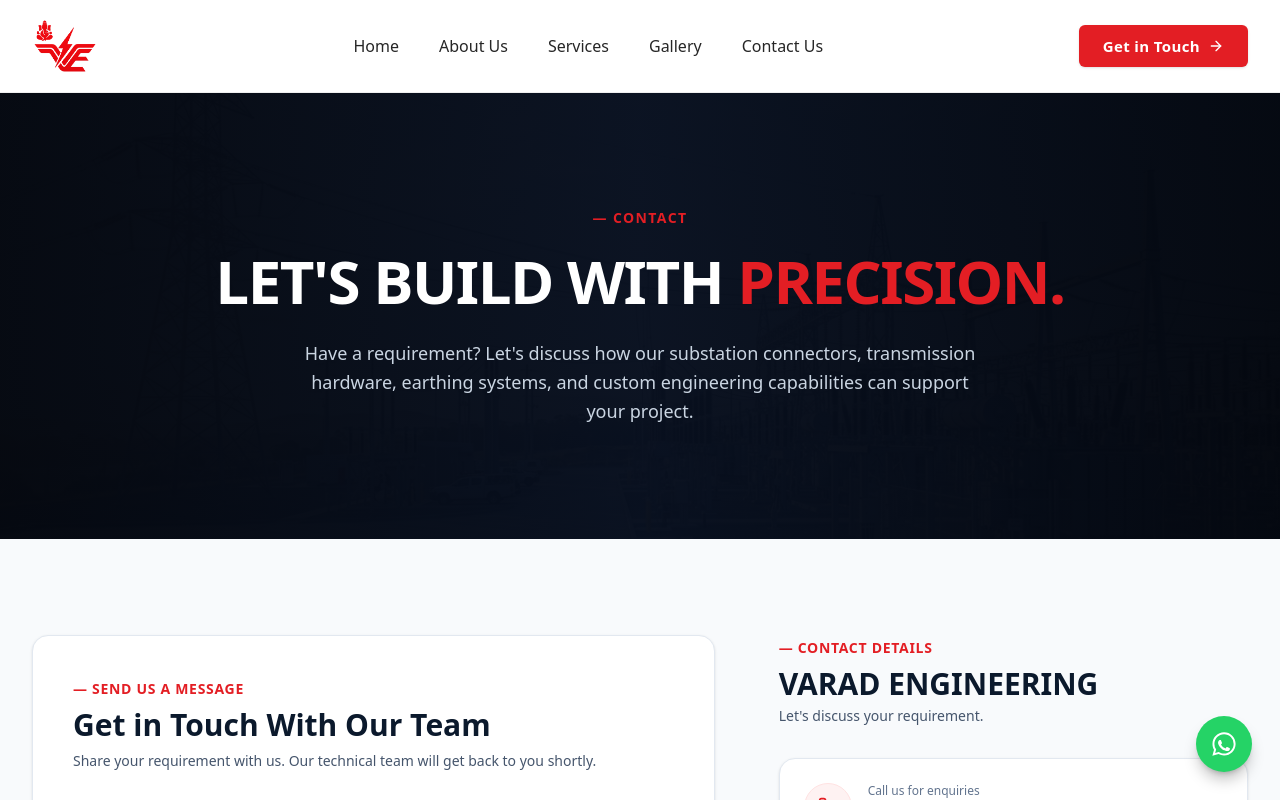
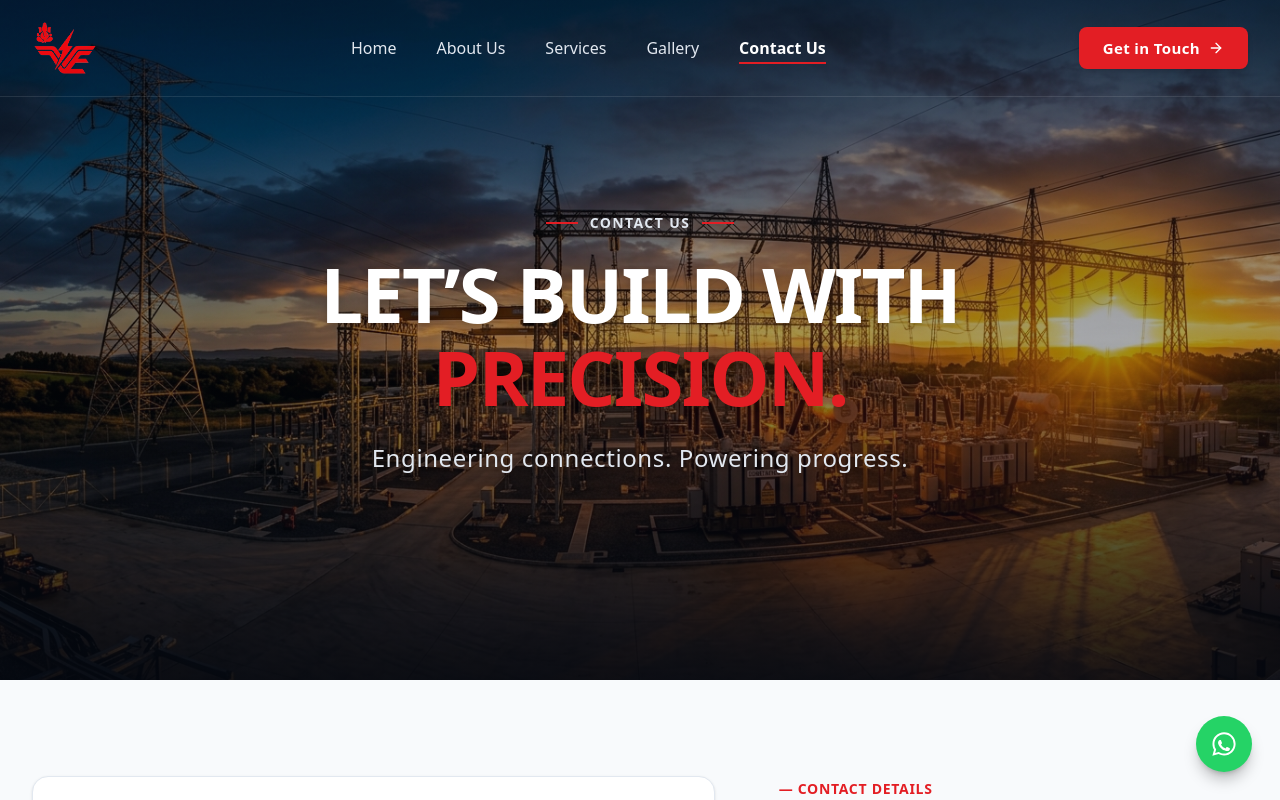
Before and after one commit to shrutighadge21/Varad-engineering, a Next.js app: page /contact in a window 1280 px wide. Shown: the top 800 px of the page. Built offline with nearby package versions, Linux system fonts and the light colour scheme.

Commit message:
feat: redesign Contact Us hero section with cinematic sunset substation background

```diff
--- a/src/app/contact/page.tsx
+++ b/src/app/contact/page.tsx
@@ -118,48 +118,55 @@ export default function ContactPage() {
 
   return (
     <div className="min-h-screen bg-white flex flex-col font-sans selection:bg-[#E31E24] selection:text-white">
-      {/* 1. Header Navigation */}
-      <Header />
+      {/* =========================================================================
+          SECTION 1: CINEMATIC HERO SECTION (Matching Reference Image)
+          Full-width industrial sunset substation background with transparent navbar
+         ========================================================================= */}
+      <section className="relative min-h-[75vh] sm:min-h-[80vh] lg:min-h-[85vh] bg-[#040810] text-white flex flex-col justify-between overflow-hidden">
+        {/* Full-Width Panoramic Background Image */}
+        <div className="absolute inset-0 pointer-events-none select-none z-0">
+          <Image
+            src="/images/contact-hero-bg.jpg"
+            alt="Electrical Substation and Power Transmission Infrastructure at Sunset"
+            fill
+            sizes="100vw"
+            className="object-cover object-center sm:object-[center_35%]"
+            priority
+          />
+          {/* Subtle Dark Navy / Twilight Vignette Overlay ensuring clear readability */}
+          <div className="absolute inset-0 bg-gradient-to-t from-[#040810]/90 via-[#040810]/35 to-[#040810]/60" />
+          <div className="absolute inset-0 bg-radial-gradient from-transparent via-[#040810]/20 to-[#040810]/65" />
+        </div>
+
+        {/* 1. Transparent Integrated Navbar */}
+        <Header variant="transparent" activePage="Contact Us" />
+
+        {/* 2. Centered Hero Typography Layer */}
+        <div className="relative z-10 max-w-5xl mx-auto px-4 sm:px-6 lg:px-8 text-center my-auto pt-24 pb-16 sm:pt-28 sm:pb-20">
+          {/* Small Eyebrow Text: CONTACT US */}
+          <div className="inline-flex items-center gap-3 text-xs sm:text-sm font-bold uppercase tracking-widest text-slate-200 mb-4 sm:mb-5">
+            <span className="w-6 sm:w-8 h-0.5 bg-[#E31E24]" />
+            <span>CONTACT US</span>
+            <span className="w-6 sm:w-8 h-0.5 bg-[#E31E24]" />
+          </div>
+
+          {/* Main Heading: LET'S BUILD WITH PRECISION. */}
+          <h1 className="text-4xl sm:text-6xl md:text-7xl lg:text-[76px] font-black tracking-tight uppercase leading-[1.08] font-sans mb-4 sm:mb-6 drop-shadow-md">
+            <span className="text-white block">LET’S BUILD WITH</span>
+            <span className="text-[#E31E24] block">PRECISION.</span>
+          </h1>
+
+          {/* Supporting Line: Engineering connections. Powering progress. */}
+          <p className="text-base sm:text-xl lg:text-2xl text-slate-200 font-normal tracking-wide max-w-2xl mx-auto drop-shadow-sm">
+            Engineering connections. Powering progress.
+          </p>
+        </div>
+
+        {/* Bottom subtle anchor spacer */}
+        <div className="h-6 sm:h-8" />
+      </section>
 
       <main className="flex-grow">
-        {/* =========================================================================
-            SECTION 1: HERO HEADER BANNER (Dark Background with Industrial Imagery)
-           ========================================================================= */}
-        <section className="relative bg-[#040810] text-white py-20 sm:py-24 lg:py-28 overflow-hidden">
-          {/* Industrial Power Infrastructure Background */}
-          <div className="absolute inset-0 pointer-events-none select-none z-0">
-            <Image
-              src="/images/why-choose-bg.jpg"
-              alt="Electrical substation and transmission power infrastructure"
-              fill
-              sizes="100vw"
-              className="object-cover object-center opacity-20"
-              priority
-            />
-            {/* Dark Navy / Charcoal Gradient Overlay */}
-            <div className="absolute inset-0 bg-gradient-to-r from-[#040810]/95 via-[#081020]/90 to-[#040810]/95" />
-            <div className="absolute inset-0 bg-radial-gradient from-transparent via-[#040810]/60 to-[#040810]" />
-          </div>
-
-          <div className="max-w-7xl mx-auto px-4 sm:px-6 lg:px-8 relative z-10 text-center">
-            {/* Overline Badge */}
-            <div className="inline-flex items-center gap-2.5 text-xs sm:text-sm font-bold uppercase tracking-widest text-[#E31E24] mb-4">
-              <span>— CONTACT</span>
-            </div>
-
-            {/* Hero Main Heading */}
-            <h1 className="text-3xl sm:text-5xl lg:text-6xl font-extrabold tracking-tight uppercase leading-tight font-sans max-w-4xl mx-auto mb-5">
-              LET&apos;S BUILD WITH <span className="text-[#E31E24]">PRECISION.</span>
-            </h1>
-
-            {/* Hero Subtitle */}
-            <p className="text-sm sm:text-base lg:text-lg text-slate-300 max-w-2xl mx-auto leading-relaxed font-normal">
-              Have a requirement? Let&apos;s discuss how our substation connectors, transmission
-              hardware, earthing systems, and custom engineering capabilities can support your
-              project.
-            </p>
-          </div>
-        </section>
 
         {/* =========================================================================
             SECTION 2: MAIN 2-COLUMN SPLIT (Light Gray / Slate Background)
--- a/src/components/Header.tsx
+++ b/src/components/Header.tsx
@@ -7,9 +7,11 @@ import { Menu, X, ArrowRight } from 'lucide-react';
 
 interface HeaderProps {
   onOpenEnquiry?: () => void;
+  variant?: 'white' | 'transparent';
+  activePage?: string;
 }
 
-export default function Header({ onOpenEnquiry }: HeaderProps) {
+export default function Header({ onOpenEnquiry, variant = 'white', activePage }: HeaderProps) {
   const [mobileMenuOpen, setMobileMenuOpen] = useState(false);
   const [scrolled, setScrolled] = useState(false);
 
@@ -42,18 +44,24 @@ export default function Header({ onOpenEnquiry }: HeaderProps) {
     { label: 'Contact Us', href: '/contact' }
   ];
 
+  const isTransparent = variant === 'transparent' && !scrolled;
+
   return (
     <>
-      {/* Clean, Spacious, White Header */}
+      {/* Header Container */}
       <header
-        className={`sticky top-0 z-40 w-full transition-all duration-300 bg-white ${
-          scrolled
-            ? 'shadow-sm border-b border-neutral-200/90 py-3.5'
-            : 'border-b border-neutral-200/60 py-4.5'
+        className={`w-full transition-all duration-300 ${
+          variant === 'transparent'
+            ? scrolled
+              ? 'sticky top-0 z-40 bg-[#040810]/95 backdrop-blur-md border-b border-slate-800/80 py-3.5 shadow-lg'
+              : 'absolute top-0 left-0 right-0 z-40 bg-transparent border-b border-white/10 py-5'
+            : scrolled
+              ? 'sticky top-0 z-40 bg-white shadow-sm border-b border-neutral-200/90 py-3.5'
+              : 'sticky top-0 z-40 bg-white border-b border-neutral-200/60 py-4.5'
         }`}
       >
         <div className="max-w-7xl mx-auto px-4 sm:px-6 lg:px-8 flex items-center justify-between">
-          {/* Left: EXACT ORIGINAL LOGO ONLY (No text beside or below) */}
+          {/* Left: EXACT ORIGINAL LOGO ONLY */}
           <Link
             href="/"
             className="flex items-center focus:outline-none focus:ring-2 focus:ring-[#E31E24] rounded-lg p-0.5"
@@ -62,24 +70,35 @@ export default function Header({ onOpenEnquiry }: HeaderProps) {
             <VaradLogo size="md" />
           </Link>
 
-          {/* Center / Navigation Links (16px Font Size, Clean & Readable) */}
+          {/* Center / Navigation Links */}
           <nav className="hidden md:flex items-center gap-8 lg:gap-10">
-            {navLinks.map((link) => (
+            {navLinks.map((link) => {
+              const isActive = activePage ? link.label === activePage : false;
+              return (
                 <a
                   key={link.label}
                   href={link.href}
-                className="text-[16px] font-medium text-neutral-800 hover:text-[#E31E24] transition-colors py-1 relative after:content-[''] after:absolute after:bottom-0 after:left-0 after:w-0 after:h-0.5 after:bg-[#E31E24] hover:after:w-full after:transition-all after:duration-200"
+                  className={`text-[15px] lg:text-[16px] font-medium transition-colors py-1 relative ${
+                    isTransparent || (variant === 'transparent' && scrolled)
+                      ? isActive
+                        ? 'text-white font-semibold after:content-[""] after:absolute after:bottom-0 after:left-0 after:w-full after:h-0.5 after:bg-[#E31E24]'
+                        : 'text-slate-200 hover:text-white after:content-[""] after:absolute after:bottom-0 after:left-0 after:w-0 after:h-0.5 after:bg-[#E31E24] hover:after:w-full after:transition-all after:duration-200'
+                      : isActive
+                        ? 'text-[#E31E24] font-semibold after:content-[""] after:absolute after:bottom-0 after:left-0 after:w-full after:h-0.5 after:bg-[#E31E24]'
+                        : 'text-neutral-800 hover:text-[#E31E24] after:content-[""] after:absolute after:bottom-0 after:left-0 after:w-0 after:h-0.5 after:bg-[#E31E24] hover:after:w-full after:transition-all after:duration-200'
+                  }`}
                 >
                   {link.label}
                 </a>
-            ))}
+              );
+            })}
           </nav>
 
           {/* Right CTA Button Only */}
           <div className="hidden md:flex items-center">
             <button
               onClick={onOpenEnquiry}
-              className="inline-flex items-center gap-2 px-6 py-2.5 rounded-md bg-[#E31E24] hover:bg-[#C9181E] text-white text-[15px] font-bold tracking-wide transition-all shadow-sm hover:shadow active:scale-95 cursor-pointer"
+              className="inline-flex items-center gap-2 px-6 py-2.5 rounded-lg bg-[#E31E24] hover:bg-[#C9181E] text-white text-[15px] font-bold tracking-wide transition-all shadow-md hover:shadow-lg active:scale-95 cursor-pointer"
             >
               <span>Get in Touch</span>
               <ArrowRight className="w-4 h-4" />
@@ -90,13 +109,17 @@ export default function Header({ onOpenEnquiry }: HeaderProps) {
           <div className="flex items-center gap-3 md:hidden">
             <button
               onClick={onOpenEnquiry}
-              className="px-3.5 py-1.5 rounded bg-[#E31E24] text-white text-xs font-bold tracking-wide"
+              className="px-3.5 py-1.5 rounded-lg bg-[#E31E24] text-white text-xs font-bold tracking-wide shadow-sm"
             >
               Enquire
             </button>
             <button
               onClick={() => setMobileMenuOpen(true)}
-              className="p-2 rounded-lg text-neutral-700 hover:text-neutral-950 hover:bg-neutral-100 transition-colors focus:outline-none"
+              className={`p-2 rounded-lg transition-colors focus:outline-none ${
+                isTransparent || (variant === 'transparent' && scrolled)
+                  ? 'text-white hover:bg-white/10'
+                  : 'text-neutral-700 hover:text-neutral-950 hover:bg-neutral-100'
+              }`}
               aria-label="Open Navigation Menu"
             >
               <Menu className="w-6 h-6" />
```
Also changed, not shown: public/images/contact-hero-bg.jpg (added). Lines whose indentation alone changed are shown as unchanged.
